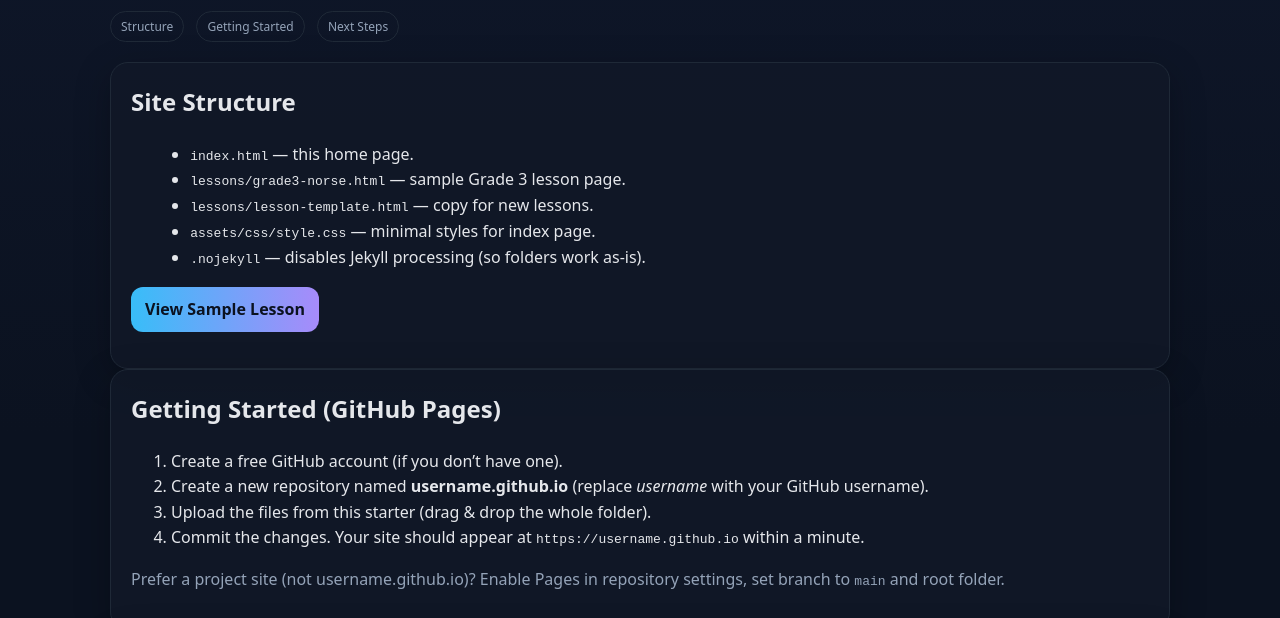
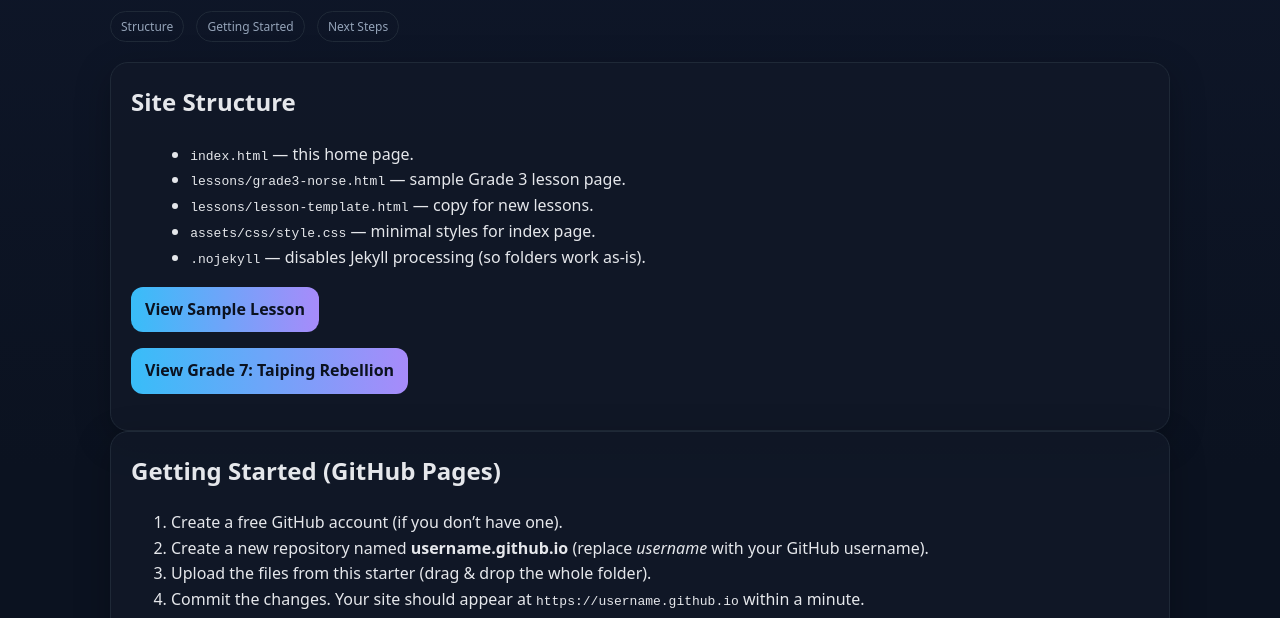
Before and after one commit to sas273/sas273.github.io, a plain HTML site: page index.html in a window 1280 px wide. Shown: the part 182-800 px from the top of the page. Drawn offline with Linux system fonts and the light colour scheme.

Commit message:
Update index.html

```diff
--- a/index.html
+++ b/index.html
@@ -29,6 +29,7 @@
         <li><code>.nojekyll</code> — disables Jekyll processing (so folders work as-is).</li>
       </ul>
       <p><a class="btn" href="lessons/grade3-norse.html">View Sample Lesson</a></p>
+      <p><a class="btn" href="lessons/grade7-taiping.html">View Grade 7: Taiping Rebellion</a></p>
     </section>
 
     <section class="card" id="getting-started">
```
